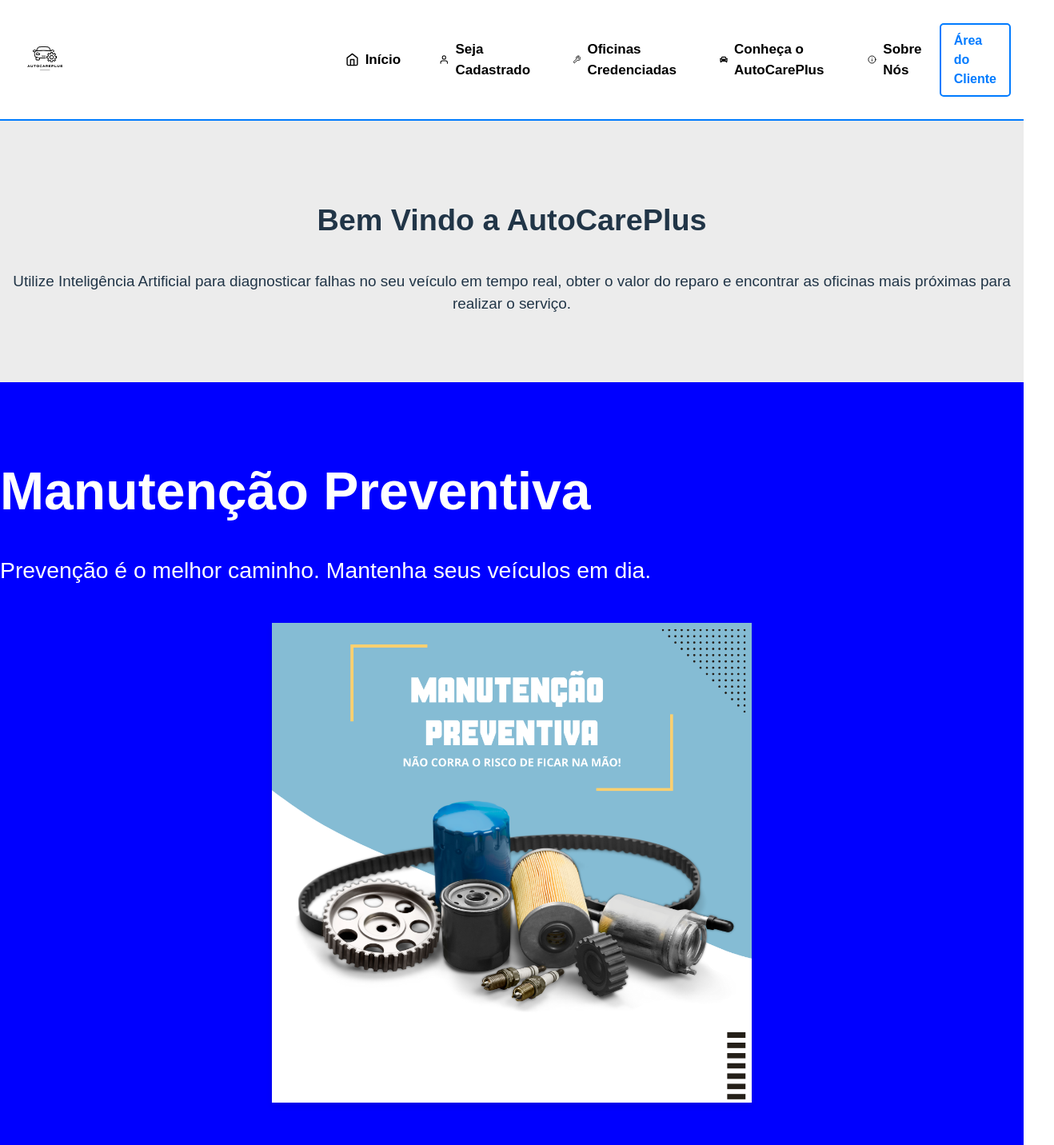
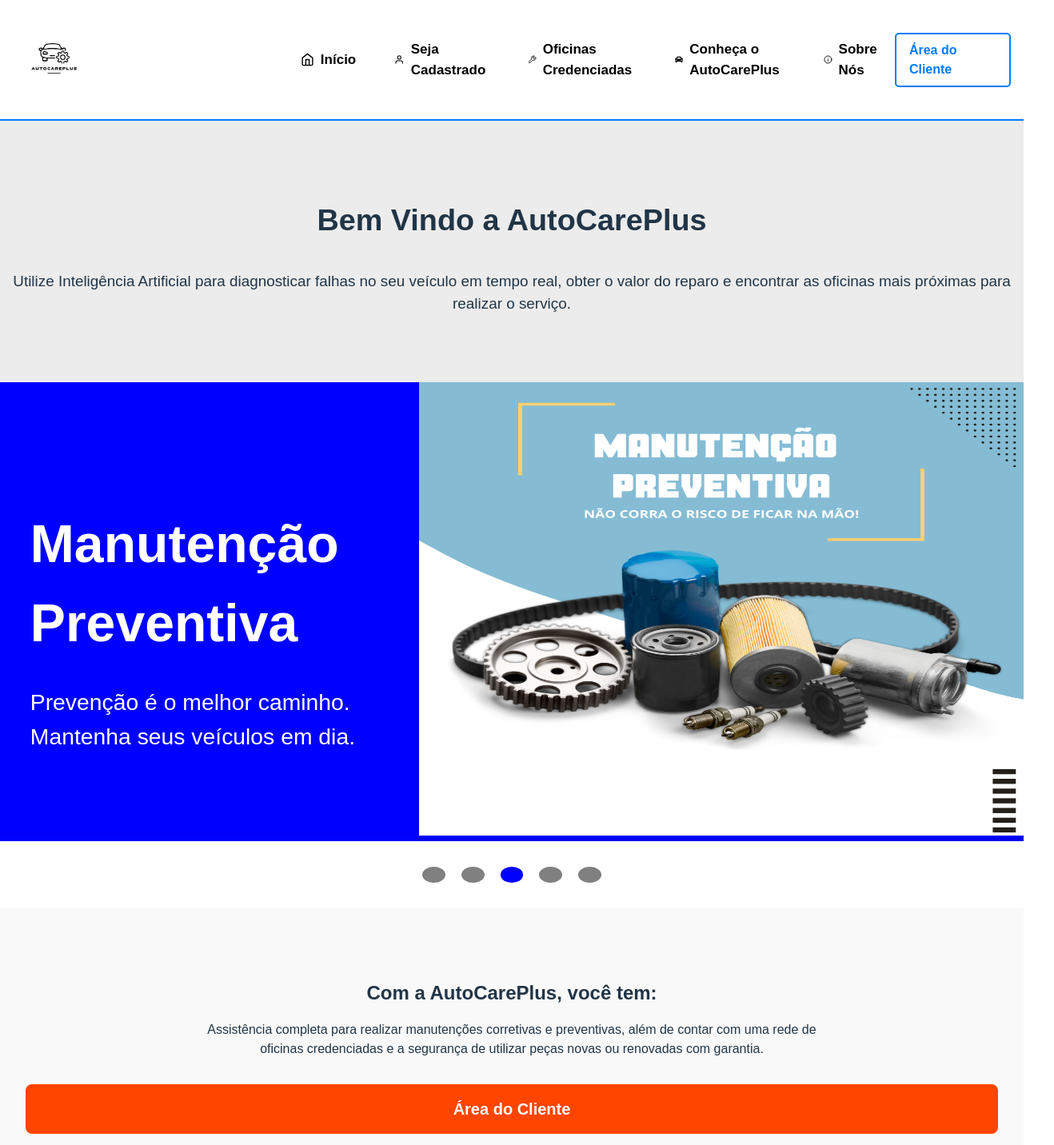
Before and after one commit to joao1015/AutoCarePlusReact, a React (Vite) app in the folder Sprint3/: page /home in a window 1280 px wide. Shown: the top 1432 px of the page at 80% size, 1318 px wide, since content can reach past the window. Built offline with nearby package versions, Linux system fonts and the light colour scheme.

Commit message:
Ajustado a Paigna Principal para quando houver mais de telas grandes ele ficar bem apresentavel.

```diff
--- a/Sprint3/src/Componentes/ApresentacaoCliente/index.tsx
+++ b/Sprint3/src/Componentes/ApresentacaoCliente/index.tsx
@@ -35,6 +35,7 @@
     font-size: 0.5cm;
   }
 
+
   @media (max-width: 1028px) {
     padding: 4rem 2rem;
     h2 {
@@ -67,15 +68,22 @@
 `;
 
 const CarouselSection = styled.section`
+
+  @media (max-width: 1500px) {
+  display: flex;
+  justify-content: space-between;
+  background-color: blue;
+  align-items: center;
+  height: 100%; /* Ajuste para preencher o container */
+  width: 100%; /* Ajuste para ocupar toda a largura */
+  }
+
+  @media (max-width: 1028px) {
+    width: 100%;
   display: flex;
   flex-direction: column;
   align-items: center;
-  background-color: blue;
-  width: 100%;
   padding: 2rem 0;
-
-  @media (max-width: 1028px) {
-    width: 100%;
 
   }
 
@@ -86,21 +94,31 @@
 `;
 
 const TextContainer = styled.div`
-  width: 100%;
-  padding: 0 1cm;
-  color: white;
-  text-align: left;
+
+
+  @media (max-width: 1500px){
+  flex: 1;
+  width: 10cm;
+  height: 10cm;
+  padding-left: 1cm;
+  color: #FFFF;
   h2 {
     font-size: 1.75cm;
     margin-bottom: 1rem;
-
   }
   p {
     font-size: 0.75cm;
+    color: #FFFF;
+  }
 
   }
 
   @media (max-width: 1028px) {
+    width: 100%;
+    padding: 0 1cm;
+    color: white;
+    text-align: left;
+
     h2 {
       font-size: 1.2cm;
     }
@@ -120,23 +138,56 @@
 `;
 
 const ImageContainer = styled.div`
-  margin: 1rem 0;
+
+  @media (max-width: 1500px){
+    flex: 1;
+  margin-left: 1cm; /* Adiciona espaçamento entre a imagem e o container */
+  img {
+    width: 20cm;
+    height: 15cm;
+    box-shadow: 0 4px 8px rgba(0, 0, 0, 0.1);
+  }
+  }
+
+
+  @media (max-width: 1028px) {
+    margin: 1rem 0;
   img {
     width: 100%;
     height: auto;
-    max-width: 600px; /* Ajuste para manter proporções em telas menores */
     box-shadow: 0 4px 8px rgba(0, 0, 0, 0.1);
+    max-width: 100%;
   }
-
-  @media (max-width: 1028px) {
-    img {
-      max-width: 100%;
-    }
-  }
+}
 `;
 
 const ButtonsContainer = styled.div`
+
+@media (max-width: 1500px) {
   display: flex;
+  justify-content: center;
+  margin: 2rem 0; /* Ajuste a margem superior e inferior conforme necessário */
+  button {
+    background-color: #808080;
+    border: none;
+    width: 20px;
+    height: 20px;
+    margin: 0 10px; /* Espaçamento horizontal entre os botões */
+    cursor: pointer;
+    border-radius: 50%; /* Torna os botões redondos */
+    transition: background-color 0.3s ease;
+    display: flex;
+    align-items: center;
+    justify-content: center;
+    font-size: 0.75rem;
+    &:hover {
+      background-color: blue;
+    }
+  }
+}
+
+  @media (max-width: 1028px) {
+    display: flex;
   justify-content: center;
   margin-top: 2rem;
   button {
@@ -153,8 +204,6 @@
       background-color: blue;
     }
   }
-
-  @media (max-width: 1028px) {
     button {
       margin: 0 5px;
     }
@@ -175,6 +224,7 @@
     max-width: 800px;
     margin: 0 auto;
   }
+
 `;
 
 const HighlightedButton = styled.a`
@@ -308,6 +358,7 @@
         <ImageContainer>
           <img src={slides[currentImageIndex].image} alt="Banner AutoCarePlus" />
         </ImageContainer>
+        </CarouselSection>
         <ButtonsContainer>
           {slides.map((_, index) => (
             <button
@@ -317,7 +368,6 @@
             />
           ))}
         </ButtonsContainer>
-      </CarouselSection>
 
       <InfoSection>
         <h3>Com a AutoCarePlus, você tem:</h3>
--- a/Sprint3/src/Componentes/Cabecalho/index.tsx
+++ b/Sprint3/src/Componentes/Cabecalho/index.tsx
@@ -46,25 +46,31 @@
 `;
 
 const Logo = styled.img`
-  height: auto;
-  width: 20%;
-  cursor: pointer;
+
+
+  @media (max-width: 1500px){
+    width: 30%;
+
+  }
 
   @media (max-width: 1024px) {
+    width: 20%;
+    cursor: pointer;
     height: 5cm;
     width: 6cm;
-    margin-left: 1.5cm;
+    margin-left: 0.5cm;
   }
 
   @media (max-width: 800px) {
-    width: 3cm;
-    height: 3cm;
+    width: 3.5cm;
+    height: 3.5cm;
 
 
   }
 
   @media (max-width: 530px) {
-    margin-right: 1.3cm;
+    width: 4cm;
+    height: 4cm;
   }
 `;
 
@@ -83,7 +89,7 @@
 
     width: auto;
     height: 3cm;
-    margin-left: 1cm;
+
 
   }
 
@@ -152,6 +158,7 @@
     color: #ffffff;
   }
   @media (max-width: 1500px){
+    width: 10cm;
 
   }
 
```
